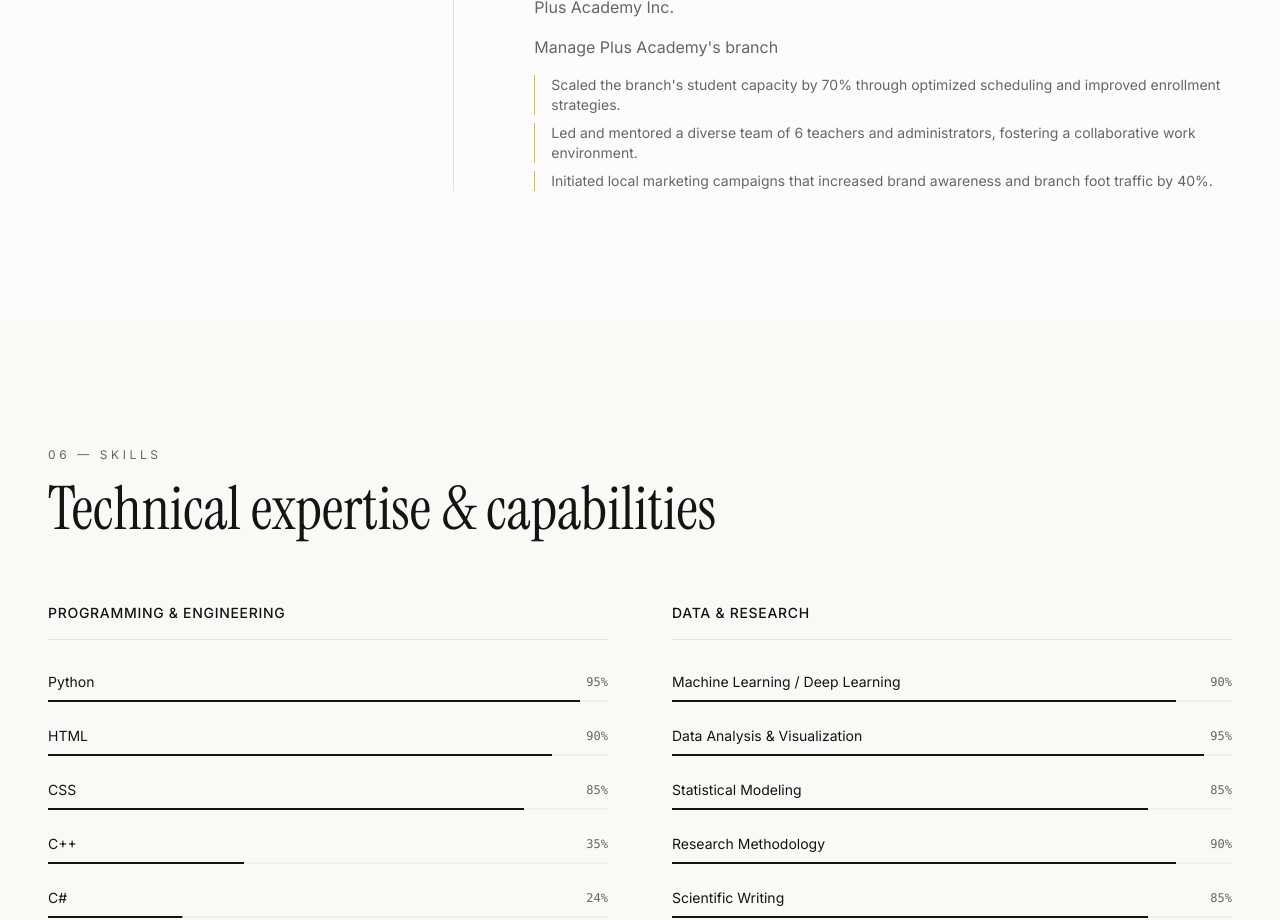
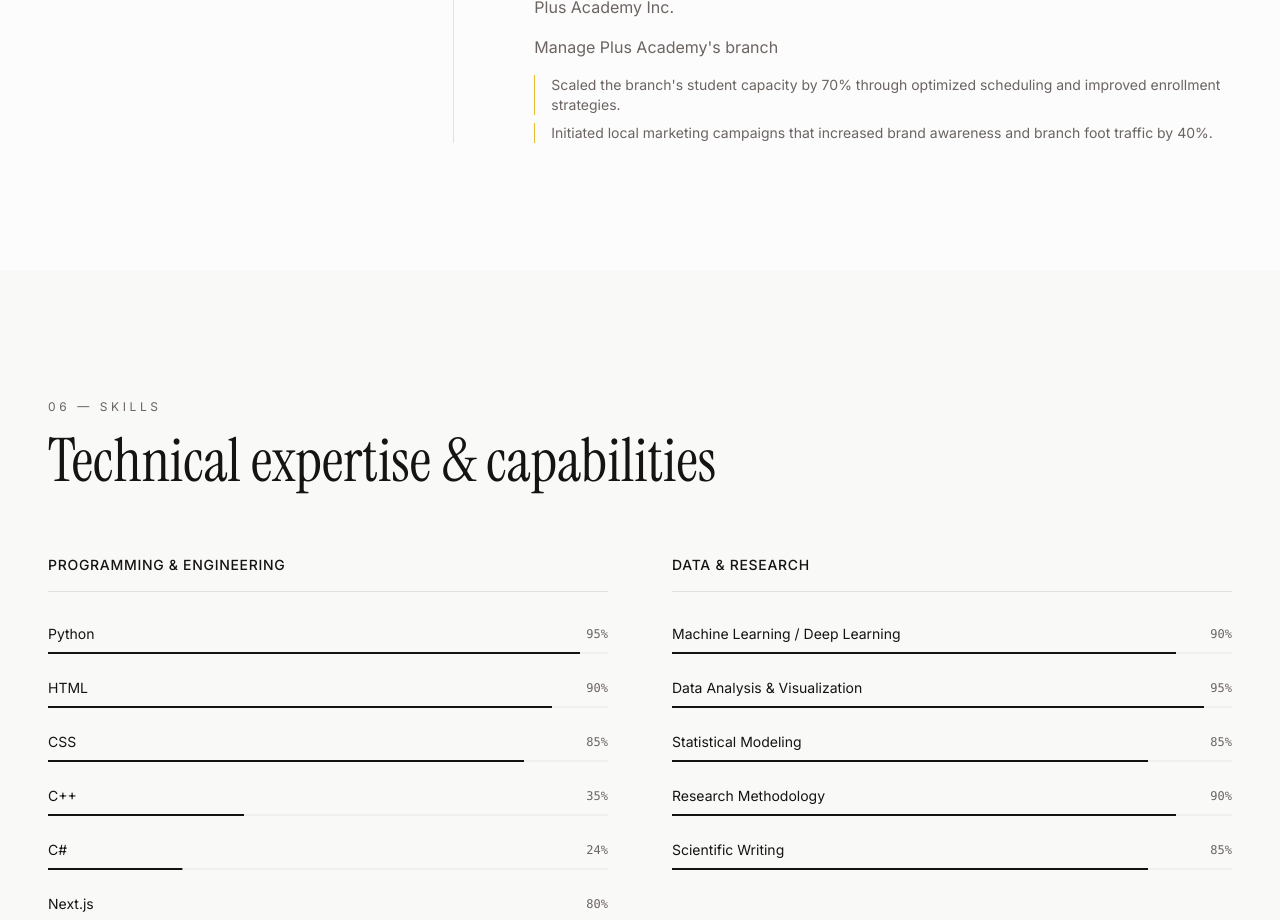
Before and after one commit to S-T-Y-T/portfolio, a Next.js app: page /portfolio in a window 1280 px wide. Shown: the part 8340-9260 px from the top of the page. Built offline with nearby package versions, Linux system fonts and the light colour scheme.

Commit message:
Update ExperienceSection.tsx

```diff
--- a/src/components/ExperienceSection.tsx
+++ b/src/components/ExperienceSection.tsx
@@ -47,7 +47,6 @@ const experiences: Experience[] = [
       "Manage Plus Academy's branch",
     highlights: [
       "Scaled the branch's student capacity by 70% through optimized scheduling and improved enrollment strategies.",
-      "Led and mentored a diverse team of 6 teachers and administrators, fostering a collaborative work environment.",
       "Initiated local marketing campaigns that increased brand awareness and branch foot traffic by 40%.",
     ],
   },
```
